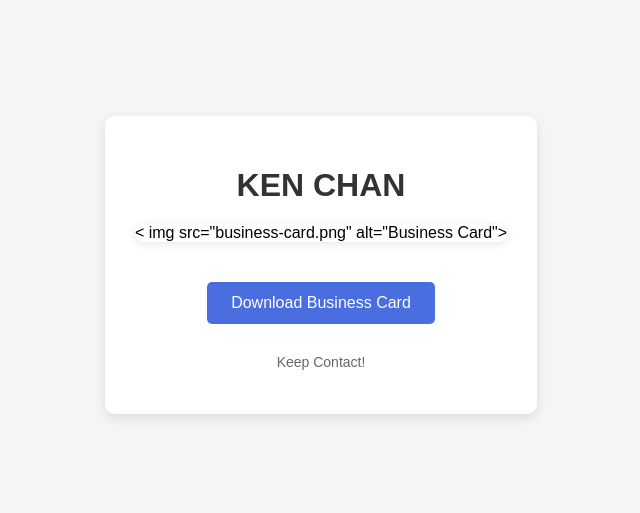
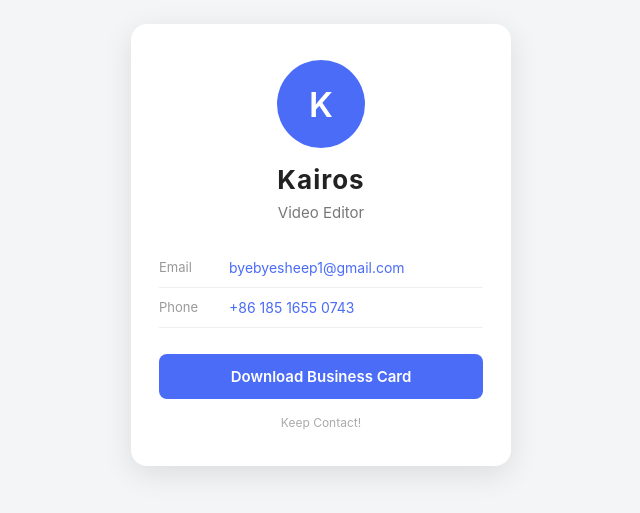
Before and after one commit to byebyesheep1/business-card, a plain HTML site: page index.html in a window 1280 px wide. Shown: the part 155-668 px from the top of the page, without its empty margins (319-959 px from the left). Drawn offline with Linux system fonts and the light colour scheme.

Commit message:
Update index.html

```diff
--- a/index.html
+++ b/index.html
@@ -3,100 +3,55 @@
 <head>
 <meta charset="UTF-8">
 <meta name="viewport" content="width=device-width, initial-scale=1.0">
-  <title></title>
+<title>Kairos | Video Editor</title>
 <style>
+  * { margin: 0; padding: 0; box-sizing: border-box; }
   body {
-      font-family: Arial, sans-serif;
-      background-color: #f5f5f5;
-      margin: 0;
+    font-family: -apple-system, "Helvetica Neue", Arial, sans-serif;
+    background: #f4f5f7;
+    min-height: 100vh;
+    display: flex; align-items: center; justify-content: center;
     padding: 20px;
-      display: flex;
-      flex-direction: column;
-      align-items: center;
-      justify-content: center;
-      min-height: 100vh;
   }
-
-    .container {
-      background-color: white;
-      border-radius: 10px;
-      box-shadow: 0 4px 12px rgba(0, 0, 0, 0.1);
-      padding: 30px;
-      max-width: 600px;
-      text-align: center;
+  .card {
+    background: #fff; width: 100%; max-width: 380px;
+    border-radius: 16px; box-shadow: 0 8px 30px rgba(0,0,0,.1);
+    padding: 36px 28px; text-align: center;
   }
-
-    h1 {
-      color: #333;
-      margin-bottom: 20px;
+  .avatar {
+    width: 88px; height: 88px; border-radius: 50%;
+    background: #4a6cf7; color: #fff;
+    display: flex; align-items: center; justify-content: center;
+    font-size: 34px; font-weight: 600; margin: 0 auto 16px;
   }
-
-    .business-card {
-      margin: 20px 0;
-      border-radius: 8px;
-      overflow: hidden;
-      box-shadow: 0 2px 8px rgba(0, 0, 0, 0.1);
+  h1 { font-size: 26px; color: #222; letter-spacing: 1px; }
+  .role { font-size: 15px; color: #777; margin-top: 8px; }
+  .info { margin: 26px 0; text-align: left; }
+  .row {
+    display: flex; padding: 11px 0;
+    border-bottom: 1px solid #f0f0f0; font-size: 14px; color: #333;
   }
-
-    .business-card img {
-      max-width: 100%;
-      height: auto;
-      display: block;
+  .row span:first-child { width: 70px; color: #999; font-size: 13px; }
+  .row a { color: #4a6cf7; text-decoration: none; word-break: break-all; }
+  .btn {
+    display: block; background: #4a6cf7; color: #fff;
+    padding: 13px; border-radius: 8px;
+    text-decoration: none; font-size: 15px; font-weight: 600;
   }
-
-    .download-btn {
-      background-color: #4a6ee0;
-      color: white;
-      border: none;
-      padding: 12px 24px;
-      font-size: 16px;
-      border-radius: 5px;
-      cursor: pointer;
-      margin-top: 20px;
-      transition: background-color 0.3s;
-    }
-
-    .download-btn:hover {
-      background-color: #3a5bc7;
-    }
-
-    .instructions {
-      margin-top: 30px;
-      color: #666;
-      font-size: 14px;
-    }
+  footer { margin-top: 16px; font-size: 12px; color: #aaa; }
 </style>
 </head>
 <body>
-  <div class="container">
-    <h1>KEN CHAN</h1>
-
-    <div class="business-card">
-      <!-- Replace "business-card.png" with your actual image filename -->
-      < img src="business-card.png" alt="Business Card">
+  <div class="card">
+    <div class="avatar">K</div>
+    <h1>Kairos</h1>
+    <p class="role">Video Editor</p>
+    <div class="info">
+      <div class="row"><span>Email</span><a href="mailto:byebyesheep1@gmail.com">byebyesheep1@gmail.com</a></div>
+      <div class="row"><span>Phone</span><a href="tel:+8618516550743">+86 185 1655 0743</a></div>
     </div>
-
-    <button class="download-btn" onclick="downloadCard()">Download Business Card</button>
-
-    <div class="instructions">
-      <p>Keep Contact!</p >
+    <a class="btn" href="vcard.vcf" download>Download Business Card</a>
+    <footer>Keep Contact!</footer>
   </div>
-  </div>
-
-  <script>
-    function downloadCard() {
-      // Create a temporary link element
-      const link = document.createElement('a');
-
-      // Replace "business-card.png" with your actual image filename
-      link.href = 'business-card.png';
-      link.download = 'business-card.png';
-
-      // Append to the document, click it, and remove it
-      document.body.appendChild(link);
-      link.click();
-      document.body.removeChild(link);
-    }
-  </script>
 </body>
 </html>
```
Lines whose indentation alone changed are shown as unchanged.
